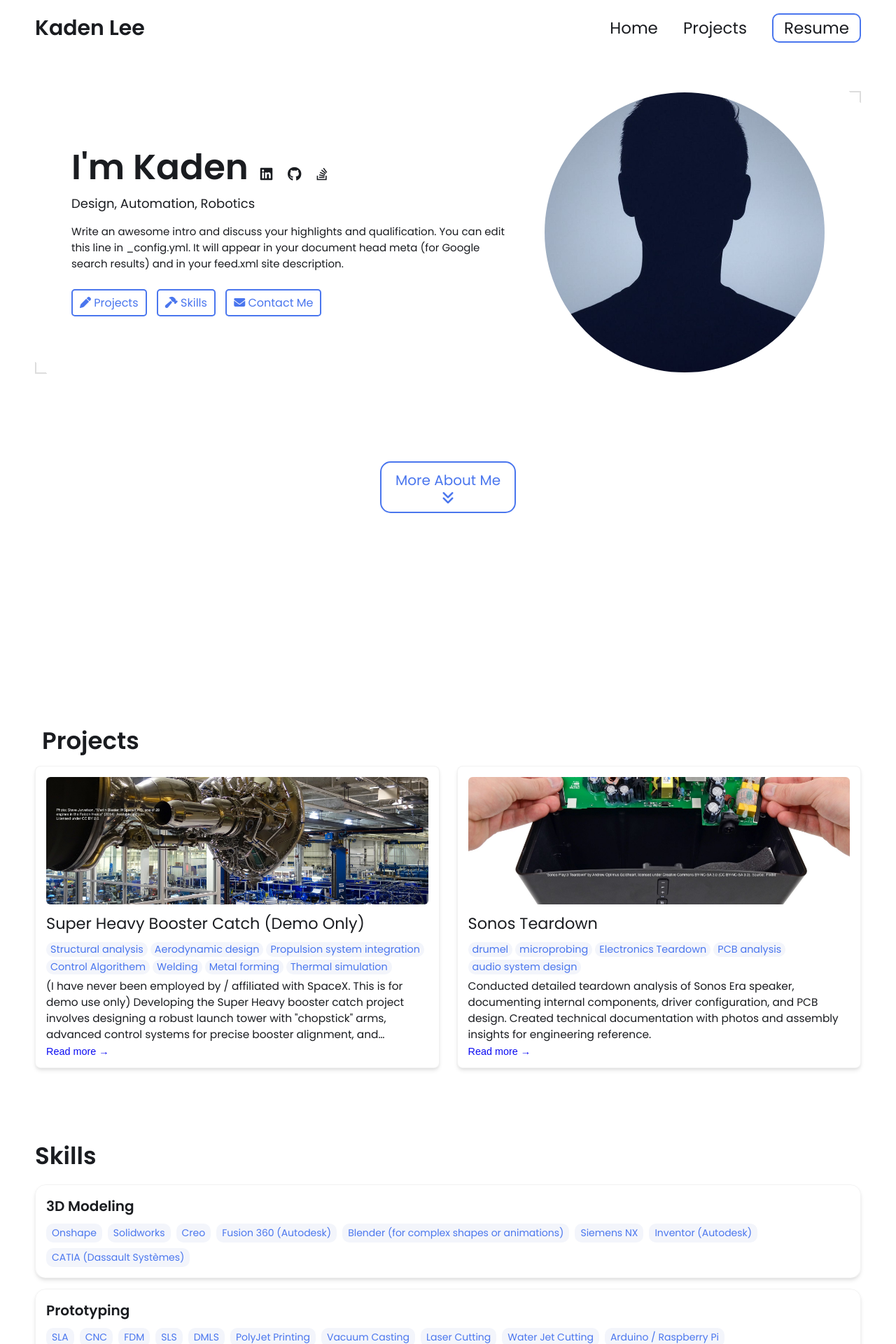
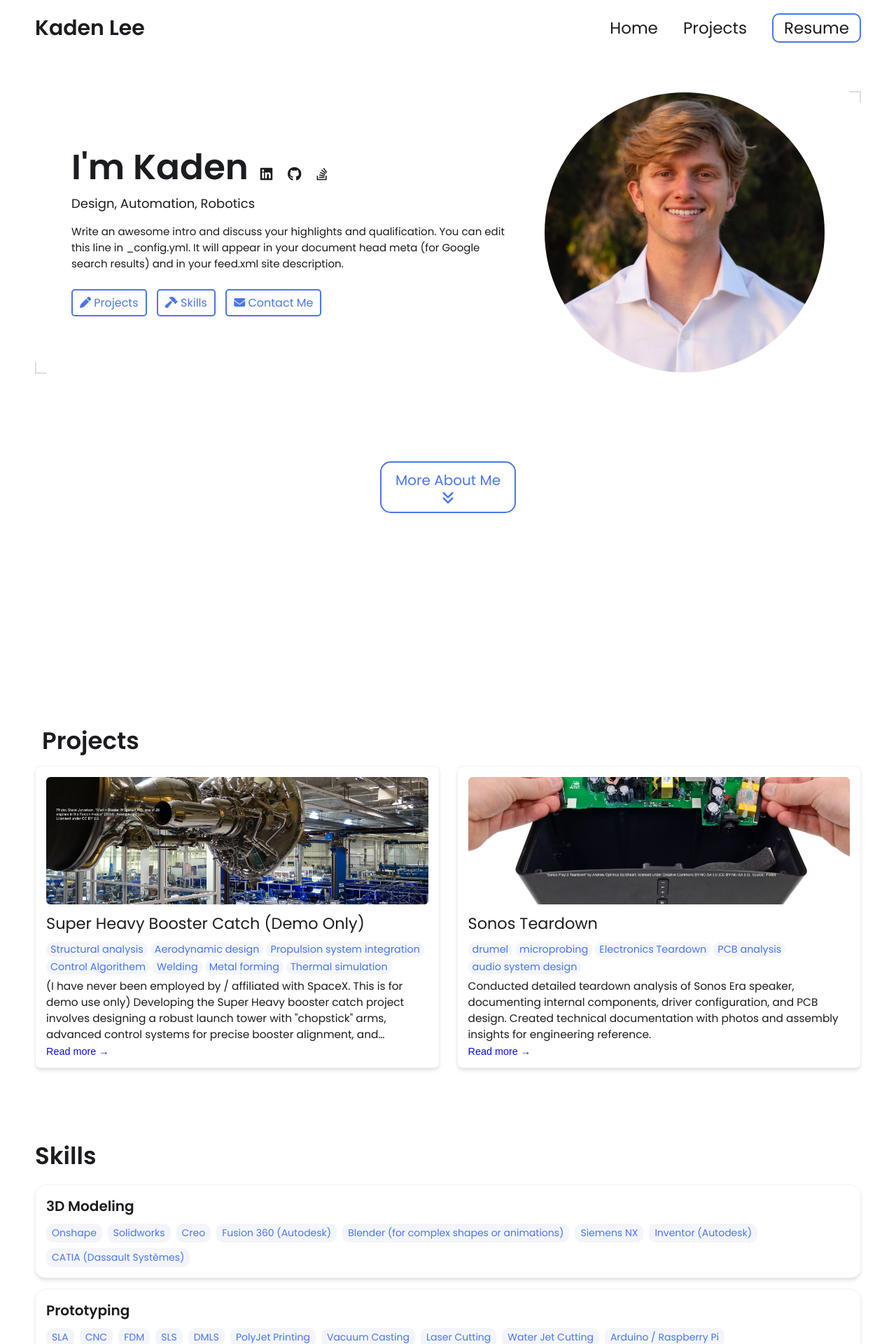
Before and after one commit to klee-eng/klee-eng.github.io, a Jekyll site: the page built from index.html, in a window 1280 px wide. Shown: the top 1920 px of the page at 70% size. Built offline with Jekyll 4.4.1, drawn with Linux system fonts in a browser that asks for light colours.

Commit message:
Update _config.yml

```diff
--- a/_config.yml
+++ b/_config.yml
@@ -20,7 +20,7 @@ description: >- # dont remove this line. this will ignore all new lines until th
   Google search results) and in your feed.xml site description.
 
 # Place your profile image in /assets/images/profile-image/folder and edit the file name
-profile_image: ./assets/images/profile-image/avatar.jpeg
+profile_image: ./assets/images/profile-image/GitHubPhoto.jpeg
 
 
 # Link your resume
```
